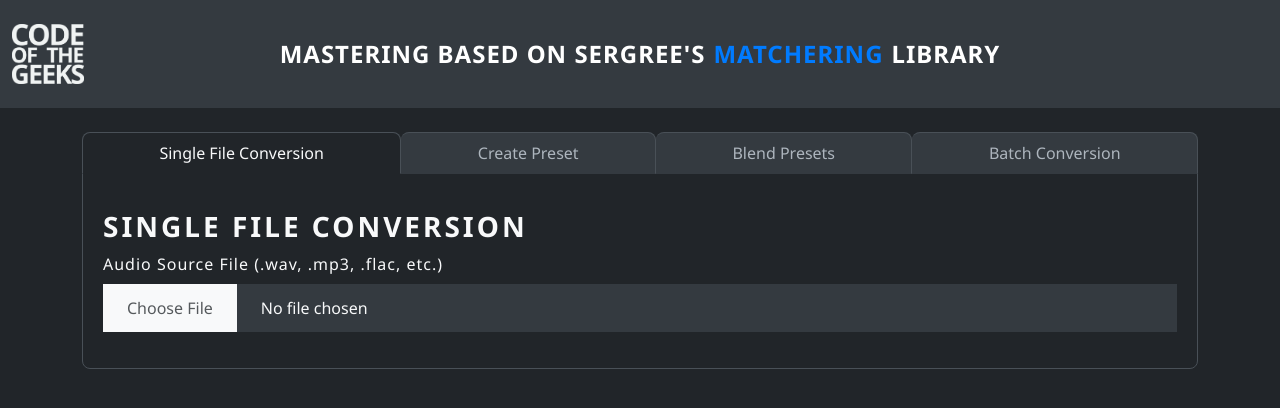
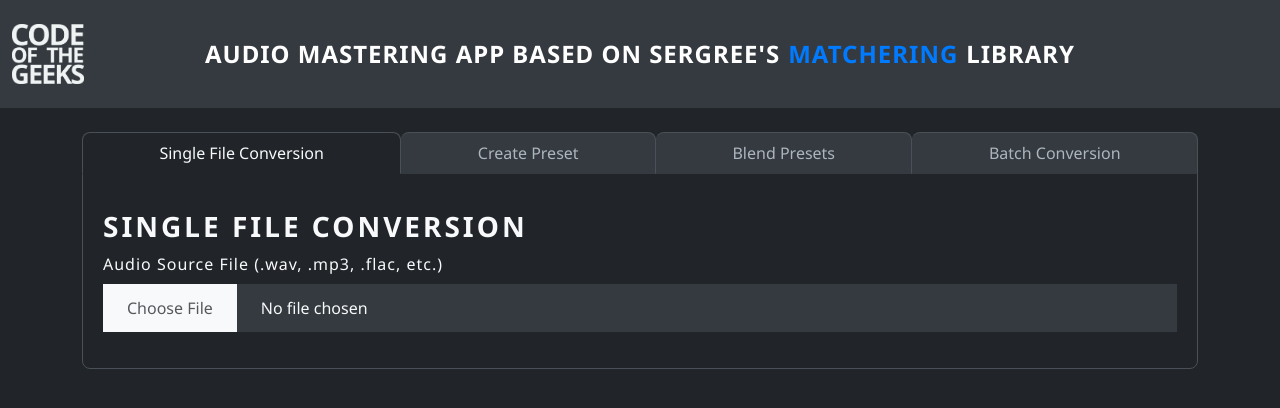
Before and after one commit to jasper046/matchering_webapp, a FastAPI app: page / in a window 1280 px wide. Shown: the top 408 px of the page. Run offline with FastAPI, Linux system fonts and the light colour scheme; parts of the project's set-up code (start-up, migrations or seed data) failed here and were passed over.

Commit message:
Small header update

```diff
--- a/app/templates/index.html
+++ b/app/templates/index.html
@@ -19,7 +19,7 @@
             <div class="navbar-header-grid">
                 <img src="/static/Code_of_the_Geeks_Logo_White.png" alt="Logo" class="logo-img">
                 <span class="navbar-brand mb-0 navbar-title">
-                    Mastering based on Sergree's <a href="https://github.com/sergree/matchering" target="_blank" class="matchering-link">Matchering</a> Library
+                    Audio Mastering App based on Sergree's <a href="https://github.com/sergree/matchering" target="_blank" class="matchering-link">Matchering</a> Library
                 </span>
             </div>
         </div>
```
